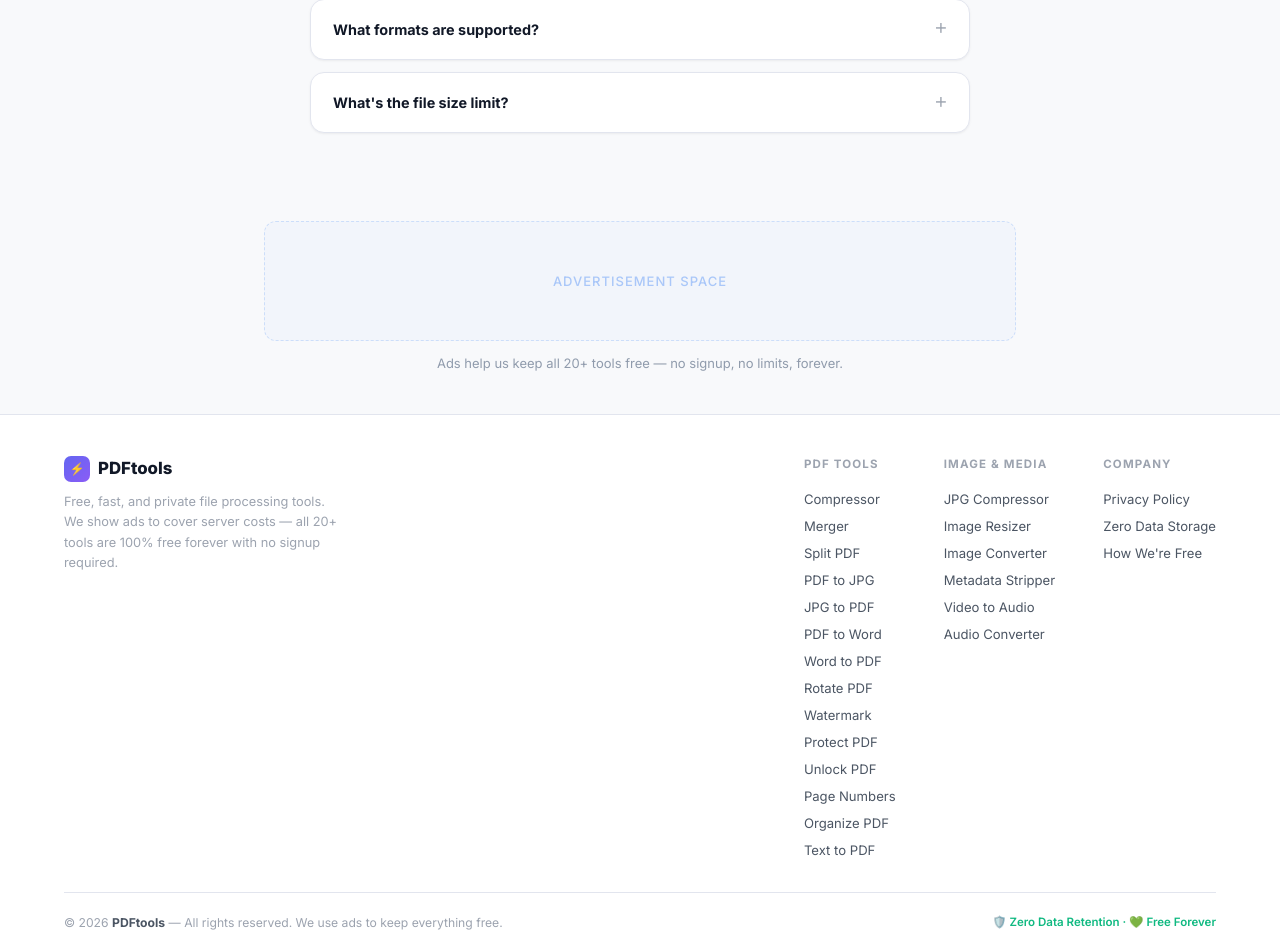
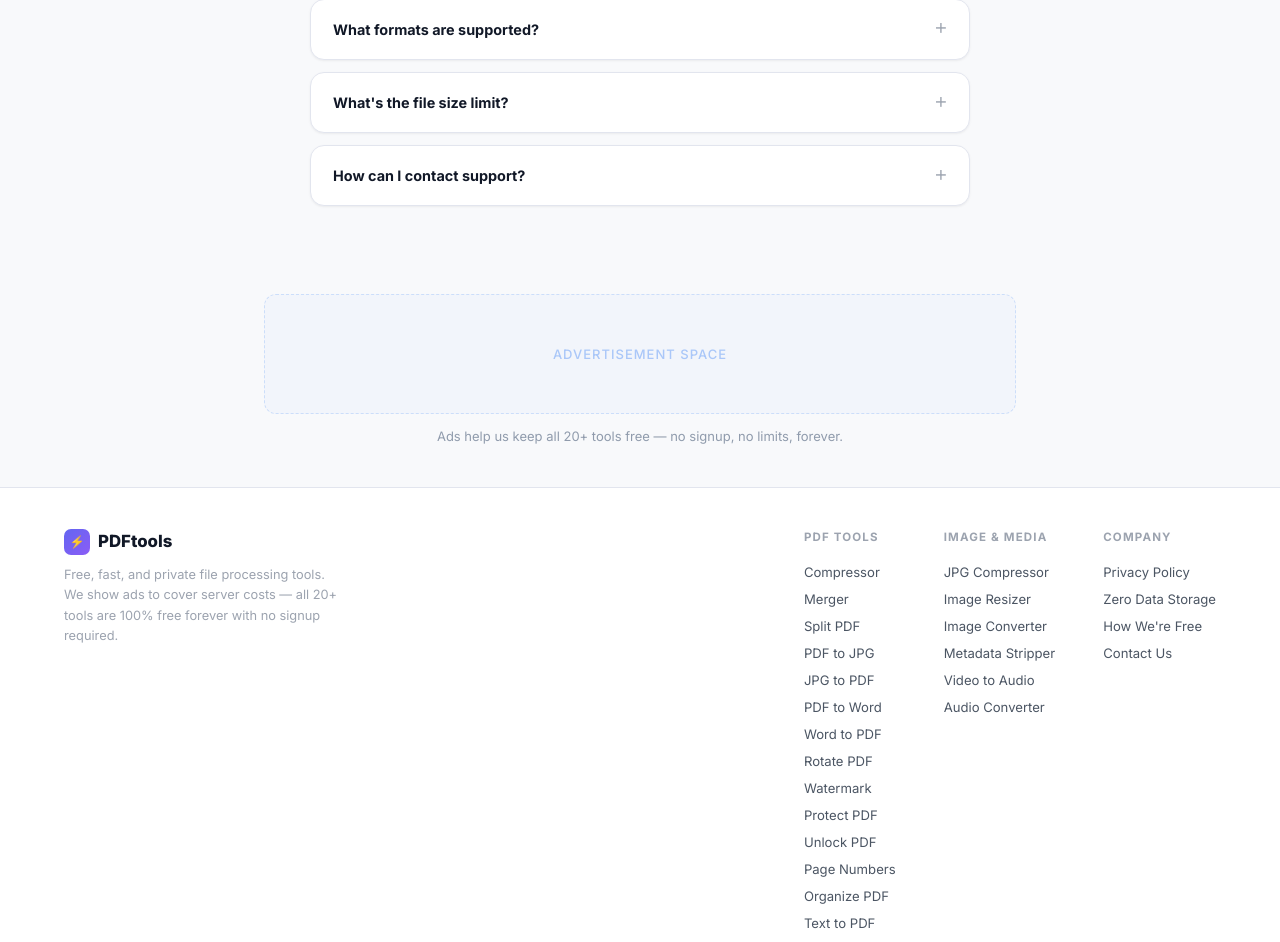
Before and after one commit to Nishanth7885/PDFTools, a Next.js app in the folder frontend/: page / in a window 1280 px wide. Shown: the part 5339-6281 px from the top of the page. Built offline with nearby package versions, Linux system fonts and the light colour scheme.

Commit message:
Add contact email to Footer and FAQ section

```diff
--- a/frontend/src/app/page.js
+++ b/frontend/src/app/page.js
@@ -217,6 +217,7 @@ export default function Home() {
             { q: 'Do I need an account?', a: 'No. Everything works instantly without registration, email verification, or login. Just upload your file and get your result.' },
             { q: 'What formats are supported?', a: 'PDF, JPG, PNG, WebP, AVIF, TIFF, GIF, DOCX for documents & images. MP4, MKV, AVI, MOV, WebM for video. MP3, WAV, AAC, OGG, FLAC, OPUS, M4A for audio.' },
             { q: 'What\'s the file size limit?', a: '50MB per file for all tools. This is higher than most free alternatives (iLovePDF: 15MB, SmallPDF: 5MB free).' },
+            { q: 'How can I contact support?', a: 'If you have any questions, feedback, or issues, you can reach out directly via email at ganeshmuthvel303@gmail.com.' },
           ].map((item, i) => (
             <details key={i} style={{ padding: '18px 22px', borderRadius: 14, background: 'var(--bg-surface)', border: '1px solid var(--border-primary)', boxShadow: 'var(--shadow-sm)', cursor: 'pointer' }}>
               <summary style={{ fontWeight: 700, fontSize: '0.9rem', color: 'var(--text-primary)', listStyle: 'none', display: 'flex', alignItems: 'center', justifyContent: 'space-between' }}>
--- a/frontend/src/components/Footer.js
+++ b/frontend/src/components/Footer.js
@@ -48,6 +48,7 @@ export default function Footer() {
                             <Link href="/privacy-policy">Privacy Policy</Link>
                             <a href="#privacy">Zero Data Storage</a>
                             <a href="#privacy">How We&apos;re Free</a>
+                            <a href="mailto:ganeshmuthvel303@gmail.com">Contact Us</a>
                         </div>
                     </div>
                 </div>
```
